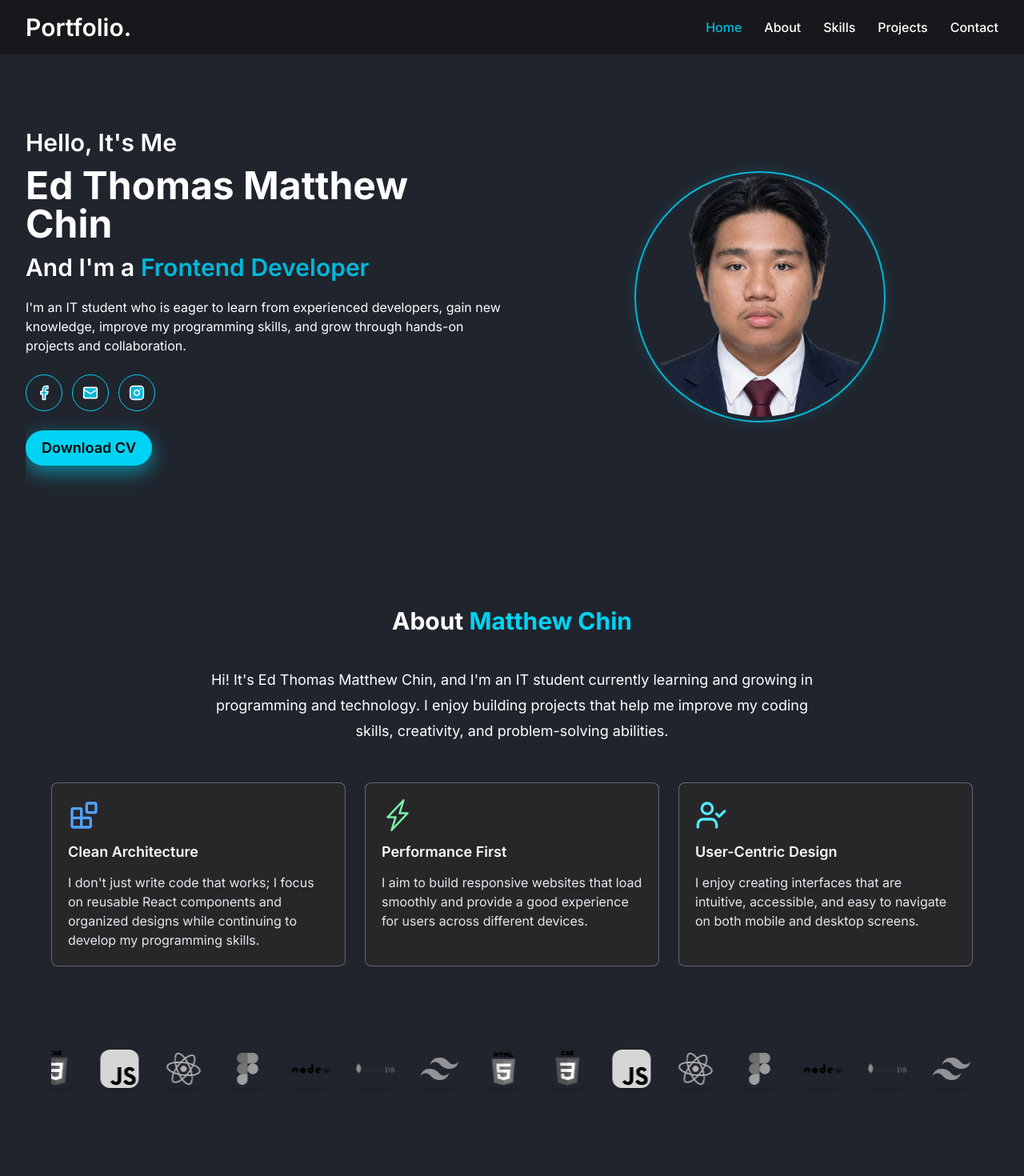
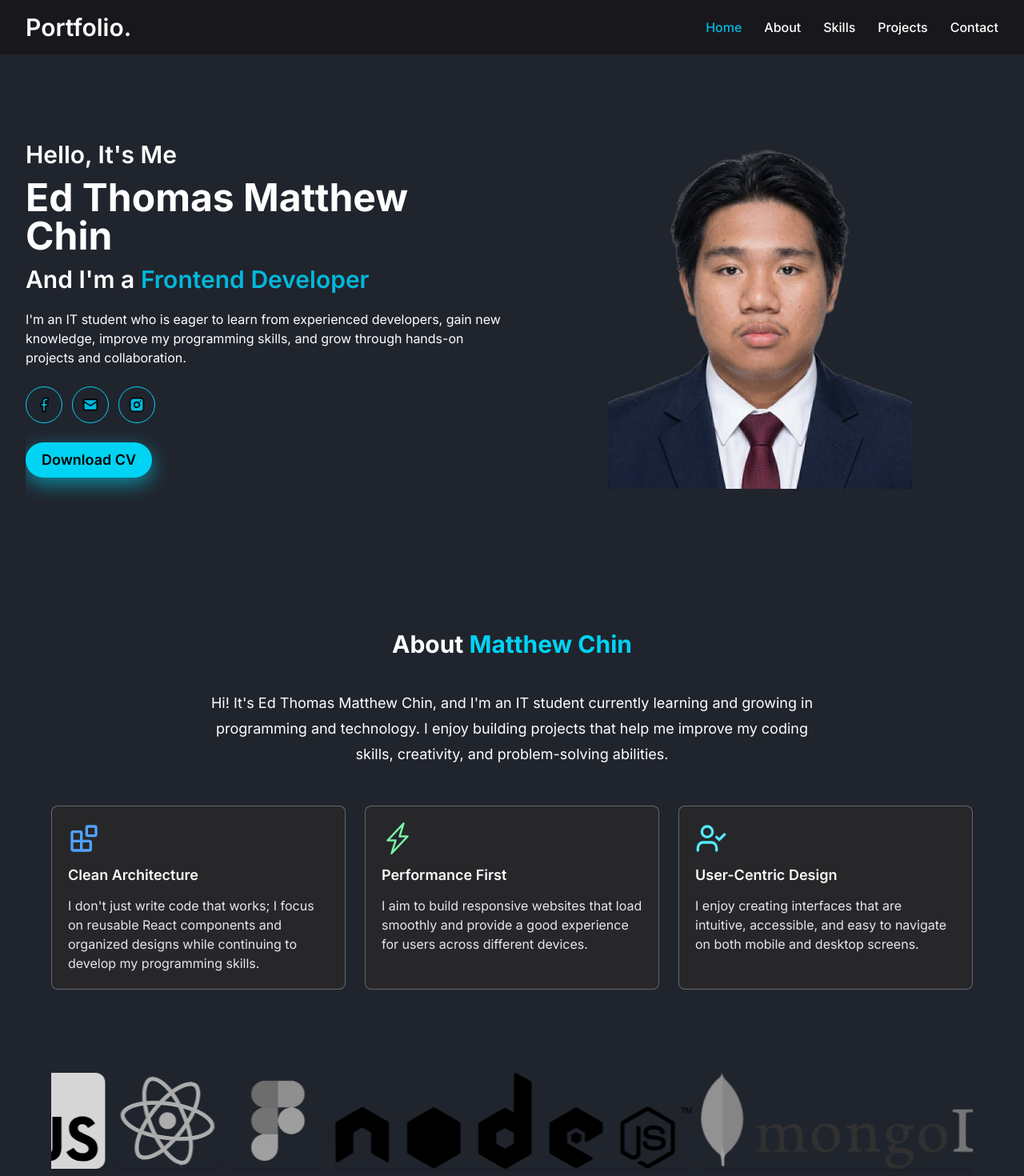
Before and after one commit to matthew17n/Portfolio, a React (Vite) app: page /#home in a window 1280 px wide. Shown: the top 1470 px of the page at 80% size. Built offline with nearby package versions, Linux system fonts and the light colour scheme.

Commit message:
Refactor index.css for better organization
Refactor CSS styles for improved structure and readability.

```diff
--- a/src/index.css
+++ b/src/index.css
@@ -1,90 +1,23 @@
+@import url('https://fonts.googleapis.com/css2?family=Inter:ital,opsz,wght@0,14..32,100..900;1,14..32,100..900&display=swap');
 
-@import url('https://fonts.googleapis.com/css2?family=Inter:ital,opsz,wght@0,14..32,100..900;1,14..32,100..900&display=swap');
 @import 'tailwindcss';
 
-:root {
-    color-scheme: dark;
-    --portfolio-bg: #20242d;
-    --portfolio-surface: #181b24;
-    --portfolio-cyan: #06b6d4;
-    --portfolio-cyan-bright: #22d3ee;
-    --portfolio-text: #f9fafb;
-    --portfolio-muted: #9ca3af;
-    --motion-smooth: cubic-bezier(0.16, 1, 0.3, 1);
-    --motion-standard: cubic-bezier(0.4, 0, 0.2, 1);
+html {
+  scroll-behavior: smooth;
 }
 
-html {
-    width: 100%;
-    max-width: 100%;
-    scroll-behavior: smooth;
-    scroll-padding-top: 100px;
-    -webkit-text-size-adjust: 100%;
+section {
+  scroll-margin-top: 3rem;
 }
 
 body {
-    width: 100%;
-    min-width: 0;
-    margin: 0;
-    overflow-x: clip;
   font-family: "Inter", sans-serif;
   font-optical-sizing: auto;
-    background-color: var(--portfolio-bg);
-    color: var(--portfolio-text);
-}
-
-#root {
-    width: 100%;
-    min-width: 0;
-    overflow-x: clip;
-    isolation: isolate;
-}
-
-* {
-    box-sizing: border-box;
-}
-
-img,
-video,
-canvas,
-svg {
-    max-width: 100%;
-}
-
-img {
-    height: auto;
-}
-
-section {
-    width: 100%;
-    min-width: 0;
-    scroll-margin-top: 100px;
-}
-
-button,
-a,
-input,
-textarea {
-    -webkit-tap-highlight-color: transparent;
-}
-
-a {
-    text-decoration-thickness: from-font;
-    text-underline-offset: 4px;
-}
-
-button,
-a {
-    touch-action: manipulation;
-}
-
-::selection {
-    color: #ffffff;
-    background: rgba(6, 182, 212, 0.35);
+  background-color: rgba(32, 36, 45);
 }
 
 .bg-primary {
-    background-color: var(--portfolio-bg);
+  background-color: rgba(32, 36, 45);
 }
 
 .inter-thin {
@@ -150,381 +83,15 @@ a {
   font-style: normal;
 }
 
-@keyframes fadeSlideUp {
-    from {
-        opacity: 0;
-        transform: translate3d(0, 28px, 0);
-    }
-
-    to {
-        opacity: 1;
-        transform: translate3d(0, 0, 0);
-    }
-}
-
-@keyframes cinematic-reveal {
-    from {
-        opacity: 0;
-        transform: translate3d(0, 24px, 0);
-        filter: blur(4px);
-    }
-
-    to {
-        opacity: 1;
-        transform: translate3d(0, 0, 0);
-        filter: blur(0);
-    }
-}
-
-@keyframes cyan-pulse {
-    0%,
-    100% {
-        box-shadow: 0 0 12px rgba(6, 182, 212, 0.12);
-    }
-
-    50% {
-        box-shadow: 0 0 24px rgba(6, 182, 212, 0.28);
-    }
+.slow-scroll {
+  animation: scroll 40s linear infinite;
 }
 
 @keyframes scroll {
-    from {
+  0% {
     transform: translateX(0);
   }
-
-    to {
+  100% {
     transform: translateX(-50%);
   }
 }
-
-.slow-scroll {
-    animation: scroll 40s linear infinite;
-    will-change: transform;
-}
-
-.hero-content {
-    animation: fadeSlideUp 900ms var(--motion-smooth) both;
-}
-
-.hero-greeting {
-    animation: fadeSlideUp 800ms var(--motion-smooth) 100ms both;
-}
-
-.hero-name {
-    animation: fadeSlideUp 900ms var(--motion-smooth) 200ms both;
-}
-
-.hero-role {
-    animation: fadeSlideUp 900ms var(--motion-smooth) 300ms both;
-}
-
-.photo-frame {
-    display: inline-flex;
-    max-width: 100%;
-    padding: 5px;
-    overflow: hidden;
-    border: 2px solid var(--portfolio-cyan);
-    border-radius: 50%;
-    box-shadow:
-        0 0 15px rgba(6, 182, 212, 0.2),
-        inset 0 0 12px rgba(6, 182, 212, 0.08);
-    transition:
-        box-shadow 450ms var(--motion-smooth),
-        border-color 450ms var(--motion-smooth);
-}
-
-.photo-frame .hero-photo {
-    display: block;
-    width: clamp(220px, 28vw, 340px);
-    height: clamp(220px, 28vw, 340px);
-    max-width: 100%;
-    aspect-ratio: 1;
-    object-fit: cover;
-    border-radius: 50%;
-}
-
-@media (hover: hover) and (pointer: fine) {
-    .photo-frame:hover {
-        border-color: var(--portfolio-cyan-bright);
-        box-shadow:
-            0 0 22px rgba(6, 182, 212, 0.35),
-            0 0 48px rgba(6, 182, 212, 0.12);
-    }
-}
-
-.animate-cinematic {
-    animation: cinematic-reveal 750ms var(--motion-smooth) both;
-}
-
-.animation-delay-100 {
-    animation-delay: 100ms;
-}
-
-.animation-delay-200 {
-    animation-delay: 200ms;
-}
-
-.animation-delay-300 {
-    animation-delay: 300ms;
-}
-
-.animation-delay-400 {
-    animation-delay: 400ms;
-}
-
-.project-card {
-    transition:
-        transform 400ms var(--motion-smooth),
-        border-color 350ms ease,
-        box-shadow 400ms var(--motion-smooth);
-}
-
-@media (hover: hover) and (pointer: fine) {
-    .project-card:hover {
-        transform: translate3d(0, -5px, 0);
-        border-color: rgba(34, 211, 238, 0.45);
-        box-shadow: 0 12px 35px rgba(6, 182, 212, 0.12);
-    }
-}
-
-.animated-button {
-    transition:
-        transform 250ms var(--motion-smooth),
-        box-shadow 300ms ease,
-        background-color 250ms ease;
-}
-
-@media (hover: hover) and (pointer: fine) {
-    .animated-button:hover {
-        transform: translate3d(0, -2px, 0);
-        box-shadow: 0 8px 24px rgba(6, 182, 212, 0.2);
-    }
-}
-
-.animated-button:active {
-    transform: scale(0.98);
-}
-
-.scroll-progress-track {
-    position: fixed;
-    top: 0;
-    left: 0;
-    z-index: 10001;
-    width: 100%;
-    height: 3px;
-    pointer-events: none;
-    background: transparent;
-}
-
-.scroll-progress-bar {
-    width: 100%;
-    height: 100%;
-    transform: scaleX(0);
-    transform-origin: left center;
-    background: linear-gradient(
-        90deg,
-        #0891b2,
-        #22d3ee,
-        #67e8f9
-    );
-    box-shadow: 0 0 10px rgba(6, 182, 212, 0.5);
-}
-
-.custom-cursor {
-    position: fixed;
-    top: -100px;
-    left: -100px;
-    z-index: 9999;
-    width: 24px;
-    height: 24px;
-    border: 2px solid var(--portfolio-cyan);
-    border-radius: 50%;
-    pointer-events: none;
-    transform: translate(-50%, -50%);
-    box-shadow: 0 0 12px rgba(6, 182, 212, 0.4);
-    transition:
-        width 200ms ease,
-        height 200ms ease,
-        background-color 200ms ease;
-}
-
-.custom-cursor::after {
-    position: absolute;
-    top: 50%;
-    left: 50%;
-    width: 5px;
-    height: 5px;
-    border-radius: 50%;
-    background: var(--portfolio-cyan);
-    content: "";
-    transform: translate(-50%, -50%);
-}
-
-.custom-cursor.cursor-click {
-    width: 16px;
-    height: 16px;
-    background: rgba(6, 182, 212, 0.25);
-}
-
-@media (max-width: 768px) {
-    html {
-        scroll-padding-top: 120px;
-    }
-
-    section {
-        scroll-margin-top: 120px;
-    }
-}
-
-@media (max-width: 480px) {
-    .photo-frame .hero-photo {
-        width: min(280px, 72vw);
-        height: min(280px, 72vw);
-    }
-}
-
-@media (pointer: coarse) {
-    .custom-cursor {
-        display: none;
-    }
-}
-
-@media (prefers-reduced-motion: reduce) {
-    html {
-        scroll-behavior: auto;
-    }
-
-    *,
-    *::before,
-    *::after {
-        scroll-behavior: auto !important;
-        animation-duration: 0.01ms !important;
-        animation-iteration-count: 1 !important;
-        transition-duration: 0.01ms !important;
-    }
-
-    .hero-content,
-    .hero-greeting,
-    .hero-name,
-    .hero-role,
-    .animate-cinematic,
-    .slow-scroll {
-        animation: none !important;
-    }
-
-    .project-card,
-    .animated-button {
-        transform: none;
-    }
-}
-
-
-/* Fix oversized and overflowing portfolio elements */
-html,
-body,
-#root {
-    width: 100%;
-    max-width: 100%;
-    min-width: 0;
-}
-
-body {
-    margin: 0;
-    overflow-x: hidden;
-}
-
-#root {
-    overflow-x: clip;
-}
-
-main,
-section {
-    width: 100%;
-    min-width: 0;
-    max-width: 100%;
-}
-
-img {
-    max-width: 100%;
-    height: auto;
-}
-
-/* Prevent technology logos from stretching */
-.tech-stack img,
-.techStack img,
-.tech-stack-icons img,
-.techStackIcons img {
-    display: block;
-    width: 48px;
-    height: 48px;
-    max-width: 48px;
-    max-height: 48px;
-    object-fit: contain;
-    flex-shrink: 0;
-}
-
-/* Keep profile images proportional */
-.photo-frame {
-    width: fit-content;
-    max-width: 100%;
-}
-
-.photo-frame .hero-photo {
-    width: clamp(180px, 24vw, 300px);
-    height: clamp(180px, 24vw, 300px);
-    max-width: 100%;
-    aspect-ratio: 1;
-    object-fit: cover;
-    border-radius: 50%;
-}
-
-@media (max-width: 768px) {
-    .photo-frame .hero-photo {
-        width: min(240px, 68vw);
-        height: min(240px, 68vw);
-    }
-
-    .tech-stack img,
-    .techStack img,
-    .tech-stack-icons img,
-    .techStackIcons img {
-        width: 36px;
-        height: 36px;
-        max-width: 36px;
-        max-height: 36px;
-    }
-}
-
-
-/* Keep moving technology logos in one horizontal line */
-.slow-scroll {
-    display: flex;
-    flex-wrap: nowrap;
-    align-items: center;
-    width: max-content;
-    gap: 2rem;
-    animation: scroll 40s linear infinite;
-    will-change: transform;
-}
-
-.slow-scroll img {
-    display: block;
-    width: 48px;
-    height: 48px;
-    max-width: none;
-    flex: 0 0 48px;
-    object-fit: contain;
-}
-
-/* Smaller logos on mobile */
-@media (max-width: 768px) {
-    .slow-scroll {
-        gap: 1.25rem;
-    }
-
-    .slow-scroll img {
-        width: 36px;
-        height: 36px;
-        flex-basis: 36px;
-    }
-}
```
Lines whose indentation alone changed are shown as unchanged.
